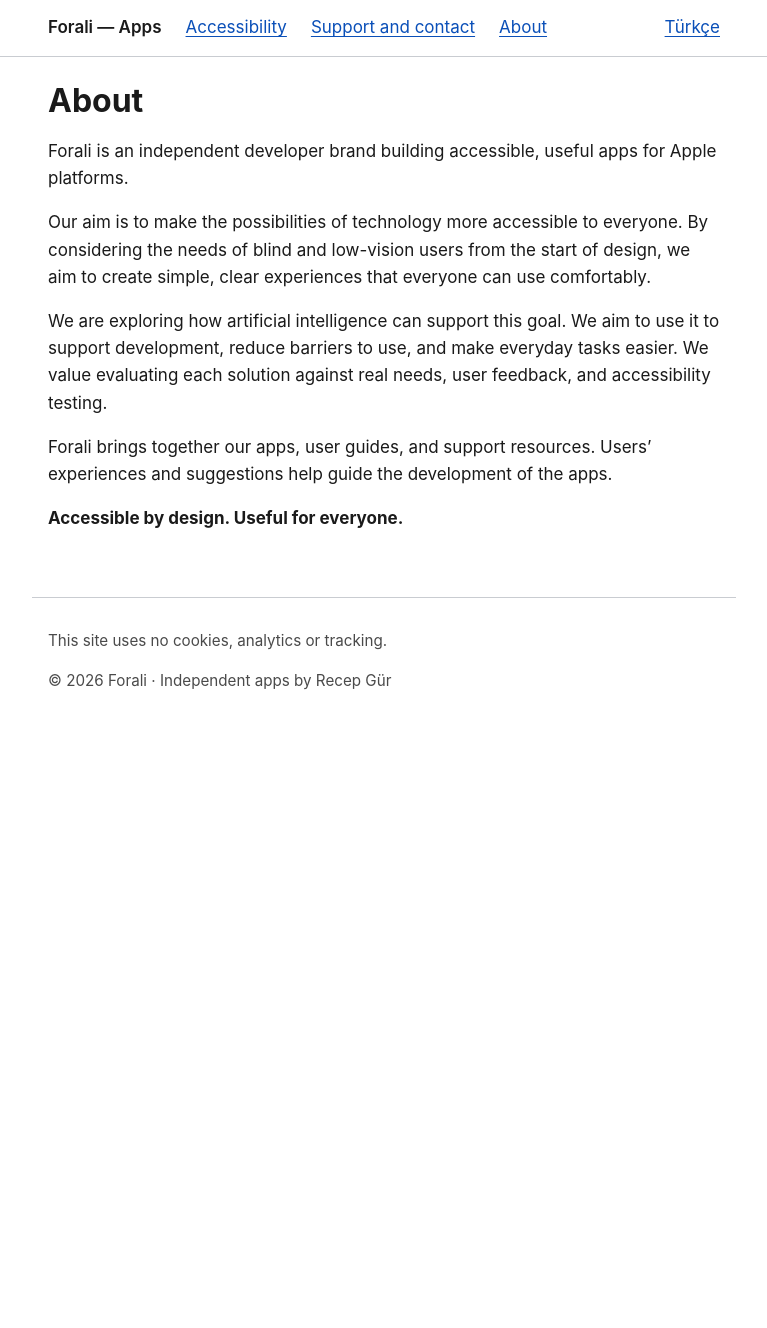
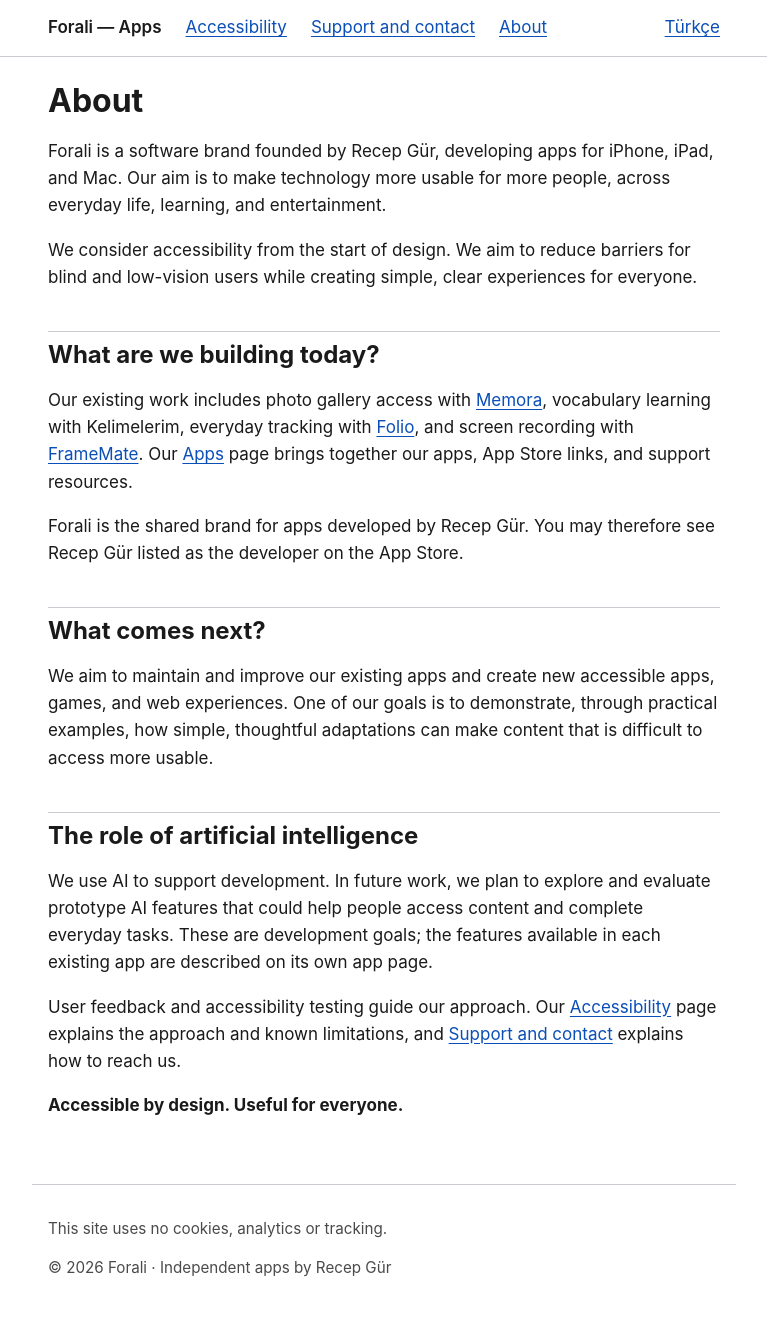
Before and after one commit to recepgur07-bot/recepgur07-bot.github.io, a Jekyll site: the page built from en/about/index.md, in a window 1280 px wide. Shown: the whole page, without its empty margins (256-1023 px from the left). Built offline with Jekyll 4.4.1, drawn with Linux system fonts in a browser that asks for light colours; before the commit the page ends 900 px from its top, so only the background shows below that.

Commit message:
Clarify Forali products purpose and development plans

```diff
--- a/en/about/index.md
+++ b/en/about/index.md
@@ -8,12 +8,24 @@
 ---
 # About
 
-Forali is an independent developer brand building accessible, useful apps for Apple platforms.
+Forali is a software brand founded by Recep Gür, developing apps for iPhone, iPad, and Mac. Our aim is to make technology more usable for more people, across everyday life, learning, and entertainment.
 
-Our aim is to make the possibilities of technology more accessible to everyone. By considering the needs of blind and low-vision users from the start of design, we aim to create simple, clear experiences that everyone can use comfortably.
+We consider accessibility from the start of design. We aim to reduce barriers for blind and low-vision users while creating simple, clear experiences for everyone.
 
-We are exploring how artificial intelligence can support this goal. We aim to use it to support development, reduce barriers to use, and make everyday tasks easier. We value evaluating each solution against real needs, user feedback, and accessibility testing.
+## What are we building today?
 
-Forali brings together our apps, user guides, and support resources. Users’ experiences and suggestions help guide the development of the apps.
+Our existing work includes photo gallery access with [Memora](/en/memora/), vocabulary learning with Kelimelerim, everyday tracking with [Folio](/en/folio/), and screen recording with [FrameMate](/en/framemate/). Our [Apps](/en/) page brings together our apps, App Store links, and support resources.
+
+Forali is the shared brand for apps developed by Recep Gür. You may therefore see Recep Gür listed as the developer on the App Store.
+
+## What comes next?
+
+We aim to maintain and improve our existing apps and create new accessible apps, games, and web experiences. One of our goals is to demonstrate, through practical examples, how simple, thoughtful adaptations can make content that is difficult to access more usable.
+
+## The role of artificial intelligence
+
+We use AI to support development. In future work, we plan to explore and evaluate prototype AI features that could help people access content and complete everyday tasks. These are development goals; the features available in each existing app are described on its own app page.
+
+User feedback and accessibility testing guide our approach. Our [Accessibility](/en/accessibility/) page explains the approach and known limitations, and [Support and contact](/en/contact/) explains how to reach us.
 
 **Accessible by design. Useful for everyone.**
```
Also changed, not shown: en/index.md (+7 -3 lines), tr/hakkinda/index.md (+16 -4 lines), tr/index.md (+7 -3 lines).
